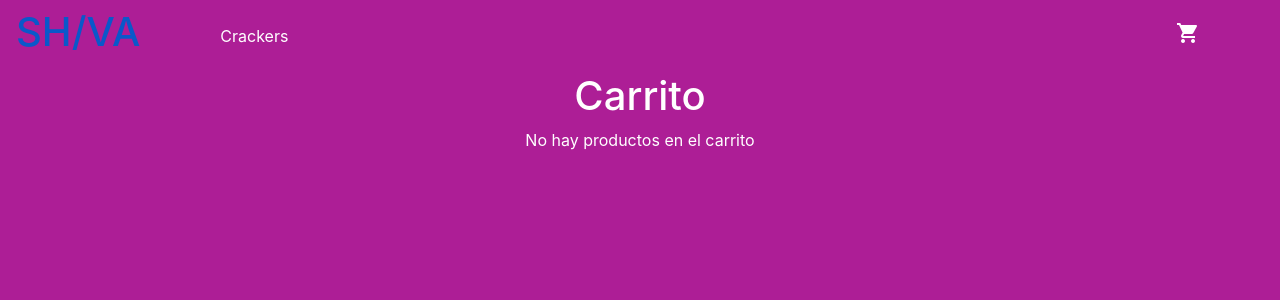
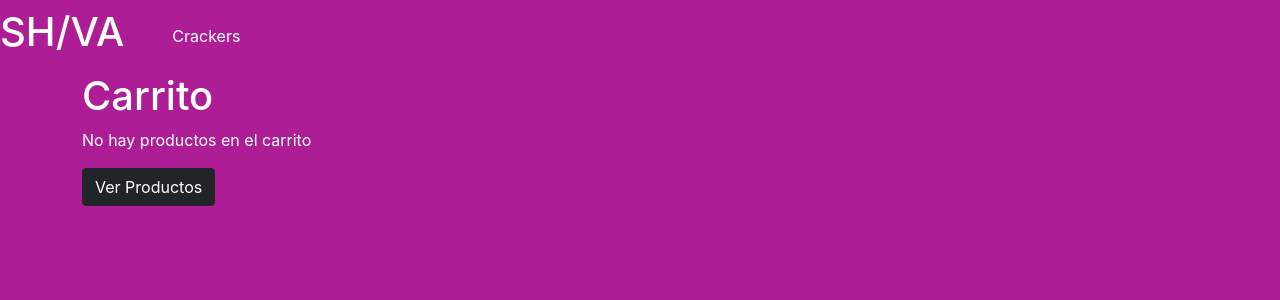
Before and after one commit to sacristan-santiago/my_first_reactApp, a React (Create React App) app: page /cart in a window 1280 px wide. Shown: the top 300 px of the page. Built offline with nearby package versions, Linux system fonts and the light colour scheme.

Commit message:
se agregan funcionalidades carrito

```diff
--- a/src/App.css
+++ b/src/App.css
@@ -6,10 +6,6 @@
 body {
   background-color: #ad1e96;
   color: white;
-}
-
-.App {
-  text-align: center;
 }
 
 .App-logo {
@@ -55,11 +51,16 @@ body {
 
 .nav-link {
   color: white;
+  padding: 0;
+  margin-top: 0.5rem;
+  margin-bottom: 0.5rem;
 }
 
 .shopping-cart {
   margin-left: auto;
   margin-right: 2rem;
+  display: flex;
+  align-items: center;
 }
 
 .App-link {
@@ -78,6 +79,7 @@ body {
 .Productos-list {
   margin-top: 1vh;
   margin-bottom: 1vh;
+  text-align: center;
 }
 
 .Productos-list ul {
@@ -102,4 +104,5 @@ body {
   display: flex;
   flex-wrap: wrap;
   justify-content: center;
+  text-align: center;
 }
--- a/src/App.js
+++ b/src/App.js
@@ -14,14 +14,12 @@ function App() {
         <Nav />
         <Switch>
           <Route exact path="/">
-            <p>Probá nuestras Crackers 100% plant based gluten free:</p>
+            <p className="text-center">Probá nuestras Crackers 100% plant based gluten free:</p>
             <ProductosListContainer productos={["Pimenton", "Carbon", "Mediterraneas", "Semillas"]}/>
           </Route>
 
           <Route path="/categoria/:id">
-            <p>
-            Nuestras crackers son 100% plant based y gluten free, probalas!
-            </p>
+            <p className="text-center">Nuestras crackers son 100% plant based y gluten free, probalas!</p>
             <ProductosListContainer productos={["Pimenton", "Carbon", "Mediterraneas", "Semillas"]}/>
           </Route>
 
--- a/src/components/Cart.js
+++ b/src/components/Cart.js
@@ -1,5 +1,6 @@
-import React, {useContext} from 'react';
+import { useContext } from 'react';
 import { CartContext } from './CartContext';
+import { NavLink } from 'react-router-dom';
 
 
 const Cart = () => {
@@ -8,11 +9,20 @@ const Cart = () => {
         console.log(cart);
     }
 
+    let precioTotal = 0
+    cart.forEach(item => {
+          precioTotal += item.price*item.quantity
+    });
 
     return (
-        <div>
+        <div className="container">
             <h1>Carrito</h1>
-            { (cart.length === 0 ) ? <>No hay productos en el carrito</> : cart.map(item=>{
+            {(cart.length === 0) ?
+            <>
+                <p>No hay productos en el carrito</p>
+                <NavLink className="nav-link" to="/"><button type="button" class="btn btn-dark">Ver Productos</button></NavLink>
+
+            </> : cart.map(item =>{
                         return (
                         <div>
                         <table class="table table-hover">
@@ -35,9 +45,12 @@ const Cart = () => {
                             </tr>
                         </tbody>
                         </table>
+                        <h1>Precio total: {precioTotal}</h1>
                         </div>
-                            )})
+                        )})
             }
+
+        {/* <button onClick={showCart}>showcart</button> */}
         </div>
     )
 }
--- a/src/components/CartWidjet.js
+++ b/src/components/CartWidjet.js
@@ -1,10 +1,18 @@
 import { NavLink } from 'react-router-dom';
-
+import { useContext } from 'react';
+import { CartContext } from './CartContext';
 
 const CartWidget = () => {
-    return (
-        <NavLink className="nav-link shopping-cart" to="/cart"><span className="material-icons shopping-cart">shopping_cart</span></NavLink>
-    )
+    const {cart} = useContext(CartContext)
+    const cartCounter = cart.length;
+
+    if (cartCounter != 0 ) {
+        return (
+            <NavLink className="nav-link shopping-cart" to="/cart"><span>{cartCounter}</span><span className="material-icons shopping-cart">shopping_cart</span></NavLink>
+        )
+    } else {
+        return <></>
+    }
 }
 
 export default CartWidget;
--- a/src/components/ItemDetail.js
+++ b/src/components/ItemDetail.js
@@ -5,7 +5,7 @@ import { CartContext } from "./CartContext.js";
 
 
 const ItemDetail = (props) => {
-    const {id, title, description, image, price} = props.item
+    const {id, title, description, image, price, stock} = props.item
 
     const {addItem} = useContext(CartContext)
 
@@ -18,8 +18,8 @@ const ItemDetail = (props) => {
             <img src={image} className="card-img-top" alt="..."/>
             <div className="card-body">
                 <h5 className="card-title">{title}</h5>
-                <p style={{height: "30vh", overflow: "hidden" }} className="card-text">{description}</p>
-                <ItemCount stock={5} initial ={1} onAdd={onAdd}/>
+                <p style={{height: "10vh", overflow: "hidden" }} className="card-text">{description}</p>
+                <ItemCount stock={stock} initial ={1} onAdd={onAdd}/>
             </div>
             <button><NavLink to="/">Volver</NavLink></button>
         </div>
```
